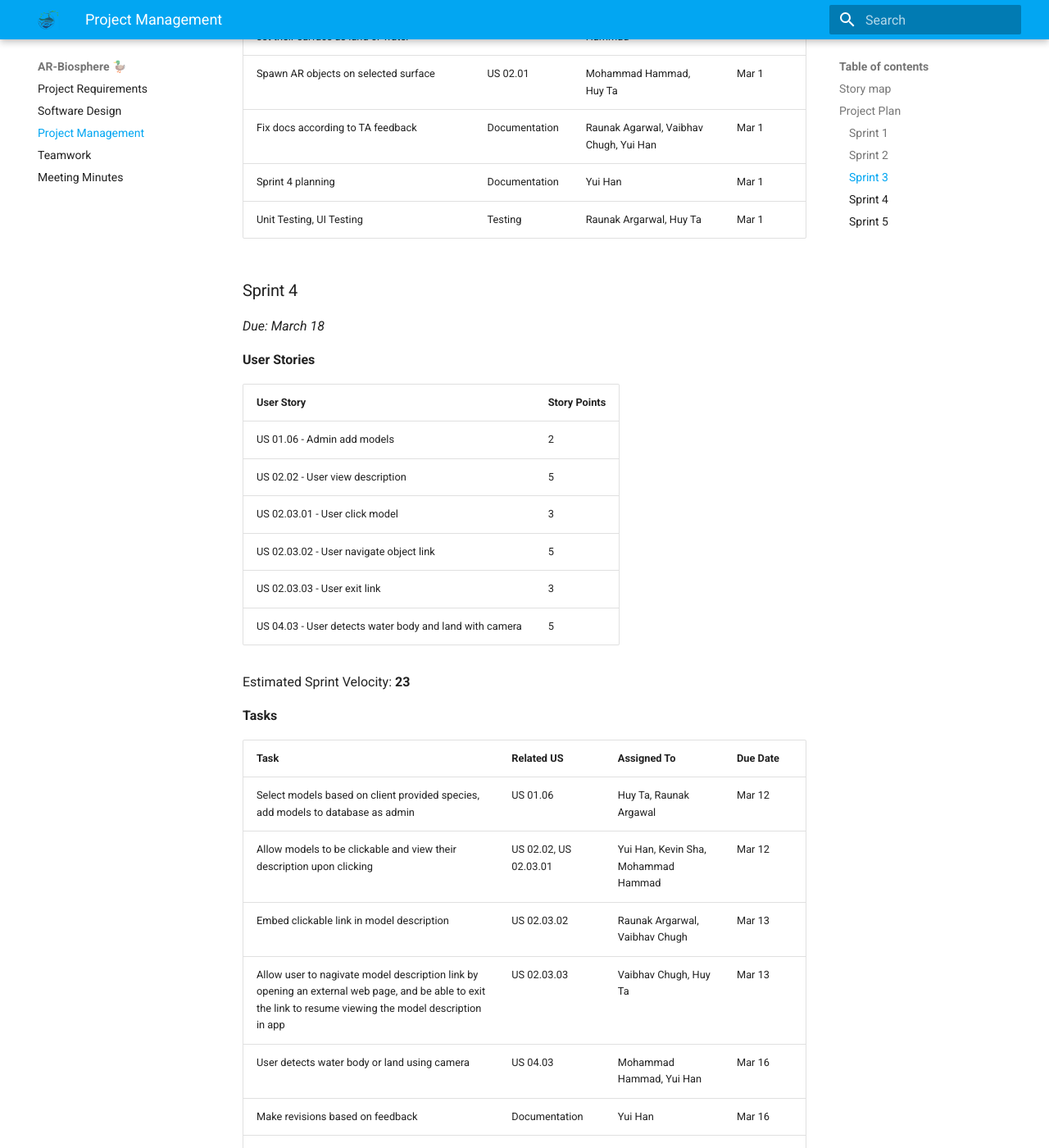
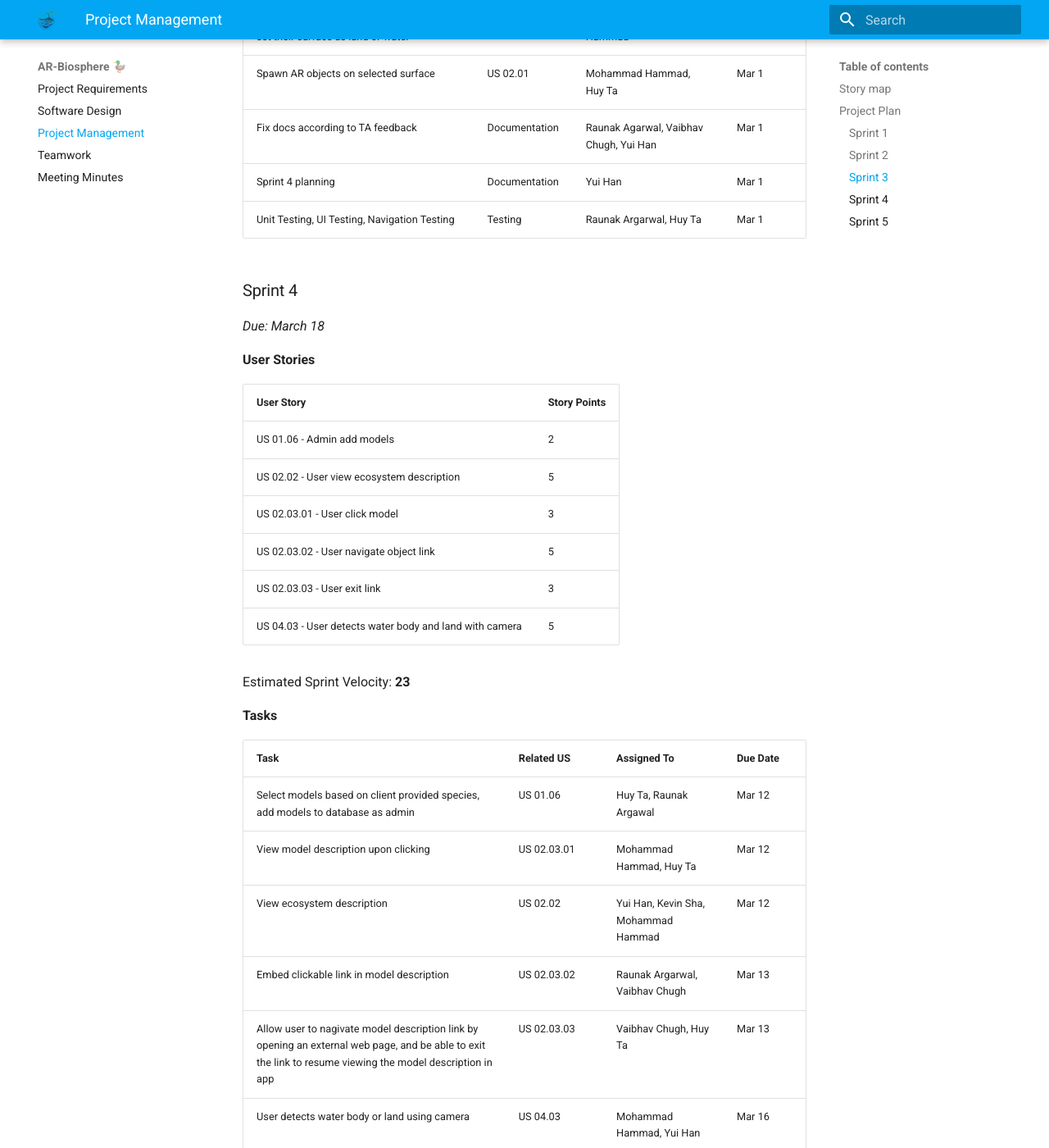
Before and after one commit to antarc0y/AR-Biosphere, an MkDocs documentation site: the page built from docblueprint/pages/management.md, in a window 1280 px wide and 1400 px high, scrolled down 3465 px. Shown: the whole window at 82% size. Built offline with MkDocs 1.6.1 and Material for MkDocs 9.7.7, drawn with Linux system fonts in a browser that asks for light colours; some of the changed text lies outside the part shown.

Commit message:
updates on sprint 4 tasks

```diff
--- a/docblueprint/pages/management.md
+++ b/docblueprint/pages/management.md
@@ -76,7 +76,7 @@ Estimated Sprint Velocity: **20**
 | Spawn AR objects on selected surface | US 02.01 | Mohammad Hammad, Huy Ta | Mar 1 |
 | Fix docs according to TA feedback | Documentation | Raunak Agarwal, Vaibhav Chugh, Yui Han | Mar 1 |
 | Sprint 4 planning | Documentation |Yui Han | Mar 1 |
-| Unit Testing, UI Testing | Testing | Raunak Argarwal, Huy Ta | Mar 1 |
+| Unit Testing, UI Testing, Navigation Testing | Testing | Raunak Argarwal, Huy Ta | Mar 1 |
 
 
 ### Sprint 4
@@ -87,7 +87,7 @@ Estimated Sprint Velocity: **20**
 | **User Story** | **Story Points** |
 | --------------- | ------------------- |
 | US 01.06 - Admin add models | 2 |
-| US 02.02 - User view description | 5 |
+| US 02.02 - User view ecosystem description | 5 |
 | US 02.03.01 - User click model | 3 |
 | US 02.03.02 - User navigate object link | 5 |
 | US 02.03.03 - User exit link | 3 |
@@ -100,12 +100,13 @@ Estimated Sprint Velocity: **23**
 | **Task**        | **Related US** | **Assigned To** | **Due Date** |
 | --------------- | ------------------- | -------------------- | ------------------------- |
 | Select models based on client provided species, add models to database as admin | US 01.06 | Huy Ta, Raunak Argawal | Mar 12 |
-| Allow models to be clickable and view their description upon clicking | US 02.02, US 02.03.01 | Yui Han, Kevin Sha, Mohammad Hammad | Mar 12 |
+| View model description upon clicking | US 02.03.01 | Mohammad Hammad, Huy Ta | Mar 12 |
+| View ecosystem description | US 02.02 | Yui Han, Kevin Sha, Mohammad Hammad | Mar 12 |
 | Embed clickable link in model description | US 02.03.02 | Raunak Argarwal, Vaibhav Chugh| Mar 13 |
 | Allow user to nagivate model description link by opening an external web page, and be able to exit the link to resume viewing the model description in app | US 02.03.03 | Vaibhav Chugh, Huy Ta | Mar 13 |
 | User detects water body or land using camera | US 04.03 | Mohammad Hammad, Yui Han | Mar 16 |
-| Make revisions based on feedback| Documentation | Yui Han | Mar 16 |
-| Testing | Testing | Kevin Sha, Raunak Argawal | Mar 16
+| Make revisions based on feedback| Documentation | Yui Han, Kevin Sha | Mar 16 |
+| Unit Testing, UI Testing, Nagivagtion Testing | Testing | Kevin Sha, Raunak Argawal | Mar 16
 
 ### Sprint 5
 *Due: April 4*
```
